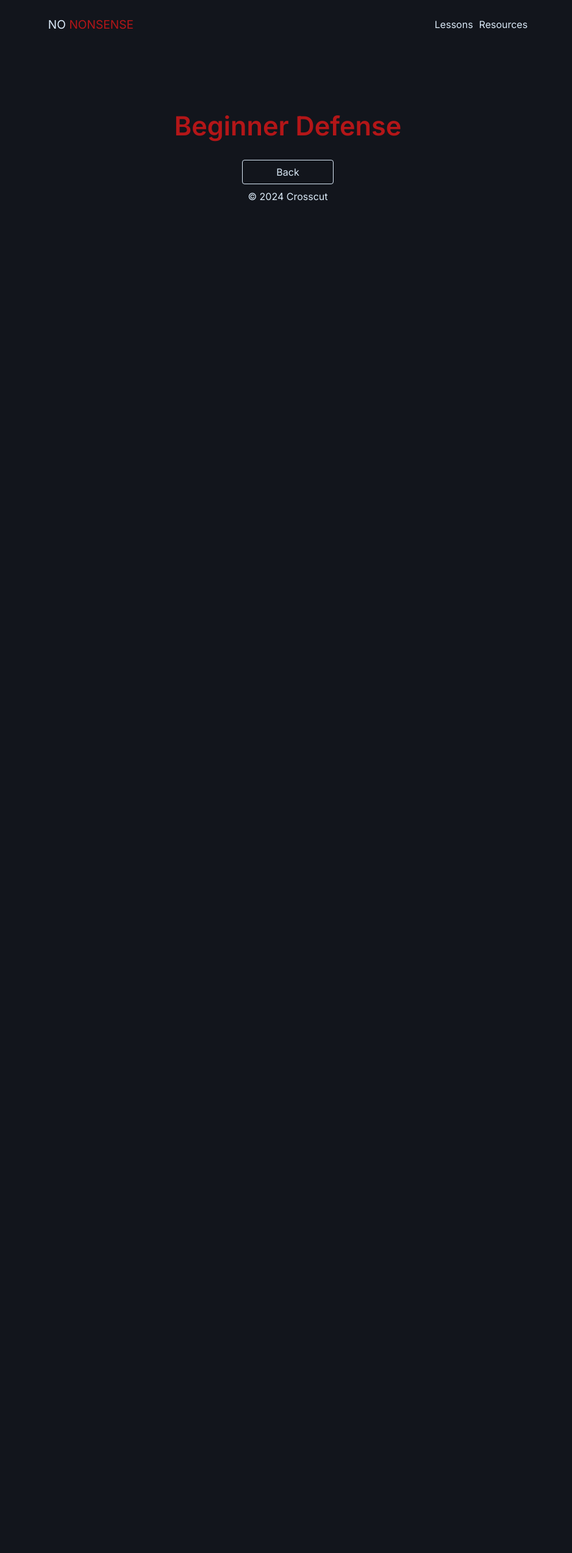
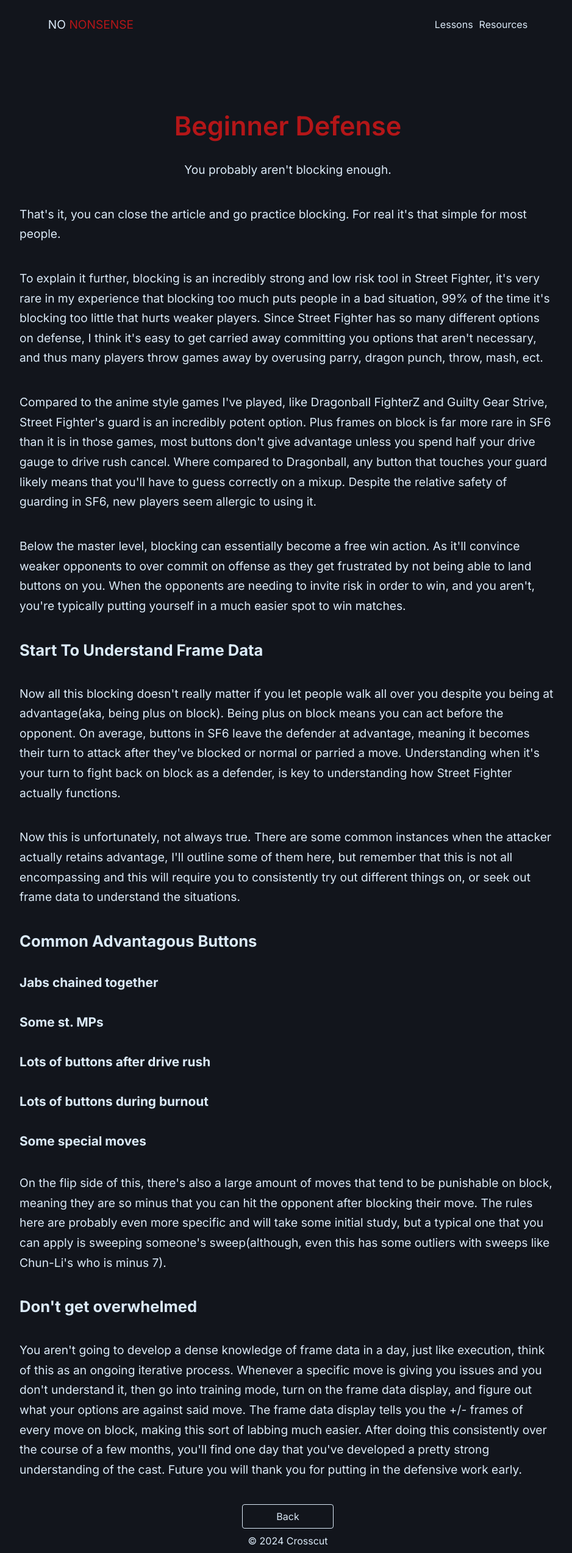
Before and after one commit to CrosscutX/nononsenseSF6, a React (Vite) app: page /lessons/beginnerdefense in a window 1280 px wide. Shown: the whole page at 61% size, without its empty margins (168-1106 px from the left). Before the commit the page ends 800 px from the top, so only its background shows below. Built offline with nearby package versions, Linux system fonts and the light colour scheme.

Commit message:
Scroll to top functional

```diff
--- a/src/App.jsx
+++ b/src/App.jsx
@@ -1,4 +1,4 @@
-import React from "react";
+import React, { useEffect } from "react";
 import Header from "./components/Header";
 import Footer from "./components/Footer";
 import Home from "./components/home/Home";
@@ -17,13 +17,19 @@ import BeginnerPressure from "./components/lessons/Beginner/BeginnerPressure";
 import BeginnerCombos from "./components/lessons/Beginner/BeginnerCombos";
 import Resources from "./components/resources/Resources";
 import { BrowserRouter as Router, Route, Routes } from "react-router-dom";
+import ScrollToTop from "./components/ScrollToTop";
 import "./styles/style.css";
 import "./styles/lessons.css";
 
 function App() {
+  useEffect(() => {
+    window.scrollTo(0, 0);
+  }, []);
+
   return (
     <div className="app">
       <Header />
+      <ScrollToTop>
         <Routes>
           <Route exact path="/" element={<Home />} />
           <Route path="/lessons" element={<LessonsLayout />}>
@@ -42,6 +48,7 @@ function App() {
           </Route>
           <Route path="/resources" element={<Resources />} />
         </Routes>
+      </ScrollToTop>
       <Footer />
     </div>
   );
--- /dev/null
+++ b/src/components/ScrollToTop.jsx
@@ -0,0 +1,14 @@
+import { useEffect } from "react";
+import { useLocation } from "react-router-dom";
+
+const ScrollToTop = ({ children }) => {
+  const { pathname } = useLocation();
+
+  useEffect(() => {
+    window.scrollTo(0, 0);
+  }, [pathname]);
+
+  return children;
+};
+
+export default ScrollToTop;
--- a/src/components/lessons/Beginner/BeginnerDefense.jsx
+++ b/src/components/lessons/Beginner/BeginnerDefense.jsx
@@ -4,6 +4,81 @@ export default function BeginnerDefense() {
   return (
     <>
       <h2>Beginner Defense</h2>
+      <p>You probably aren't blocking enough.</p>
+      <p>
+        That's it, you can close the article and go practice blocking. For real
+        it's that simple for most people.
+      </p>
+      <p>
+        To explain it further, blocking is an incredibly strong and low risk
+        tool in Street Fighter, it's very rare in my experience that blocking
+        too much puts people in a bad situation, 99% of the time it's blocking
+        too little that hurts weaker players. Since Street Fighter has so many
+        different options on defense, I think it's easy to get carried away
+        committing you options that aren't necessary, and thus many players
+        throw games away by overusing parry, dragon punch, throw, mash, ect.
+      </p>
+      <p>
+        Compared to the anime style games I've played, like Dragonball FighterZ
+        and Guilty Gear Strive, Street Fighter's guard is an incredibly potent
+        option. Plus frames on block is far more rare in SF6 than it is in those
+        games, most buttons don't give advantage unless you spend half your
+        drive gauge to drive rush cancel. Where compared to Dragonball, any
+        button that touches your guard likely means that you'll have to guess
+        correctly on a mixup. Despite the relative safety of guarding in SF6,
+        new players seem allergic to using it.
+      </p>
+      <p>
+        Below the master level, blocking can essentially become a free win
+        action. As it'll convince weaker opponents to over commit on offense as
+        they get frustrated by not being able to land buttons on you. When the
+        opponents are needing to invite risk in order to win, and you aren't,
+        you're typically putting yourself in a much easier spot to win matches.
+      </p>
+      <h3>Start To Understand Frame Data</h3>
+      <p>
+        Now all this blocking doesn't really matter if you let people walk all
+        over you despite you being at advantage(aka, being plus on block). Being
+        plus on block means you can act before the opponent. On average, buttons
+        in SF6 leave the defender at advantage, meaning it becomes their turn to
+        attack after they've blocked or normal or parried a move. Understanding
+        when it's your turn to fight back on block as a defender, is key to
+        understanding how Street Fighter actually functions.
+      </p>
+      <p>
+        Now this is unfortunately, not always true. There are some common
+        instances when the attacker actually retains advantage, I'll outline
+        some of them here, but remember that this is not all encompassing and
+        this will require you to consistently try out different things on, or
+        seek out frame data to understand the situations.
+      </p>
+      <h3>Common Advantagous Buttons</h3>
+      <h4>Jabs chained together</h4>
+      <h4>Some st. MPs</h4>
+      <h4>Lots of buttons after drive rush</h4>
+      <h4>Lots of buttons during burnout</h4>
+      <h4>Some special moves</h4>
+      <p>
+        On the flip side of this, there's also a large amount of moves that tend
+        to be punishable on block, meaning they are so minus that you can hit
+        the opponent after blocking their move. The rules here are probably even
+        more specific and will take some initial study, but a typical one that
+        you can apply is sweeping someone's sweep(although, even this has some
+        outliers with sweeps like Chun-Li's who is minus 7).
+      </p>
+      <h3>Don't get overwhelmed</h3>
+      <p>
+        You aren't going to develop a dense knowledge of frame data in a day,
+        just like execution, think of this as an ongoing iterative process.
+        Whenever a specific move is giving you issues and you don't understand
+        it, then go into training mode, turn on the frame data display, and
+        figure out what your options are against said move. The frame data
+        display tells you the +/- frames of every move on block, making this
+        sort of labbing much easier. After doing this consistently over the
+        course of a few months, you'll find one day that you've developed a
+        pretty strong understanding of the cast. Future you will thank you for
+        putting in the defensive work early.
+      </p>
     </>
   );
 }
```
Lines whose indentation alone changed are shown as unchanged.
